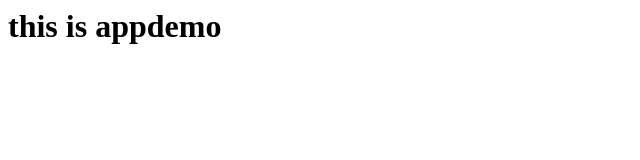
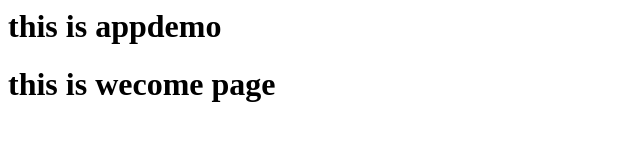
Before and after one commit to chch9015/appdemo, a plain HTML site: page index.html in a window 1280 px wide. Shown: the whole page, without its empty margins (0-640 px from the left). Drawn offline with Linux system fonts and the light colour scheme.

Commit message:
update the code in index.html

```diff
--- a/index.html
+++ b/index.html
@@ -1 +1,2 @@
 <h1>this is appdemo</h1>
+<h1>this is wecome page</h1>
```
